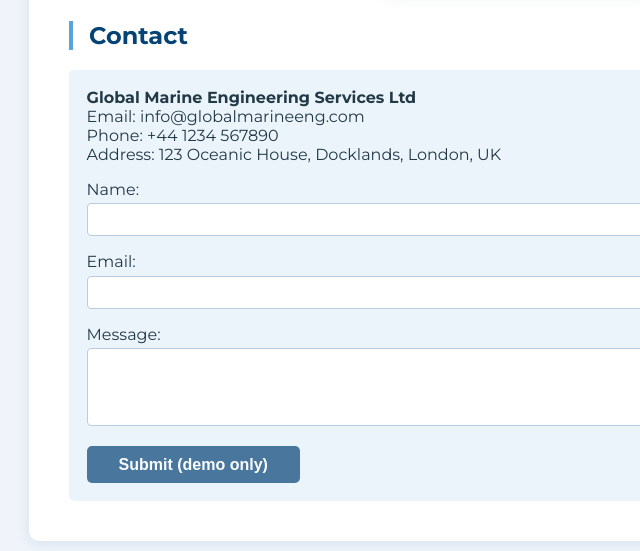
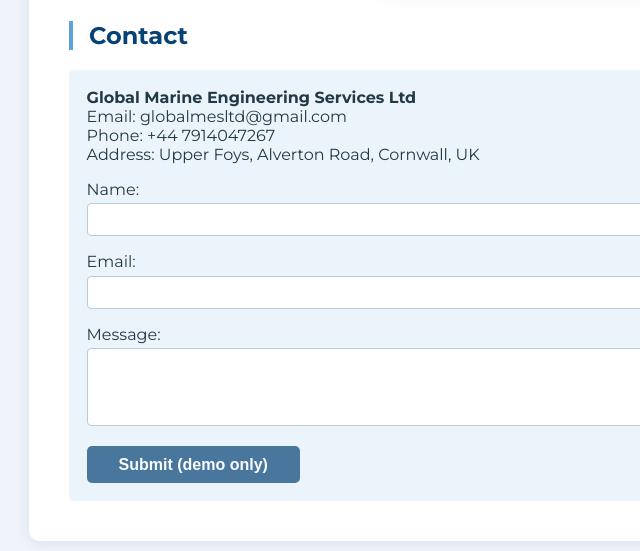
Before and after one commit to globalmesltd/GLOBAL-MES-Website, a plain HTML site: page contact.html in a window 1280 px wide. Shown: the part 411-962 px from the top of the page, 121-761 px from the left. Drawn offline with Linux system fonts and the light colour scheme.

Commit message:
Add files via upload

```diff
--- a/contact.html
+++ b/contact.html
@@ -35,9 +35,9 @@
     <h2>Contact</h2>
     <div class="contact-info">
       <strong>Global Marine Engineering Services Ltd</strong><br>
-      Email: info@globalmarineeng.com<br>
-      Phone: +44 1234 567890<br>
-      Address: 123 Oceanic House, Docklands, London, UK
+      Email: globalmesltd@gmail.com<br>
+      Phone: +44 7914047267<br>
+      Address: Upper Foys, Alverton Road, Cornwall, UK
       <form>
         <label>Name:
           <input type="text" name="name" required>
```
